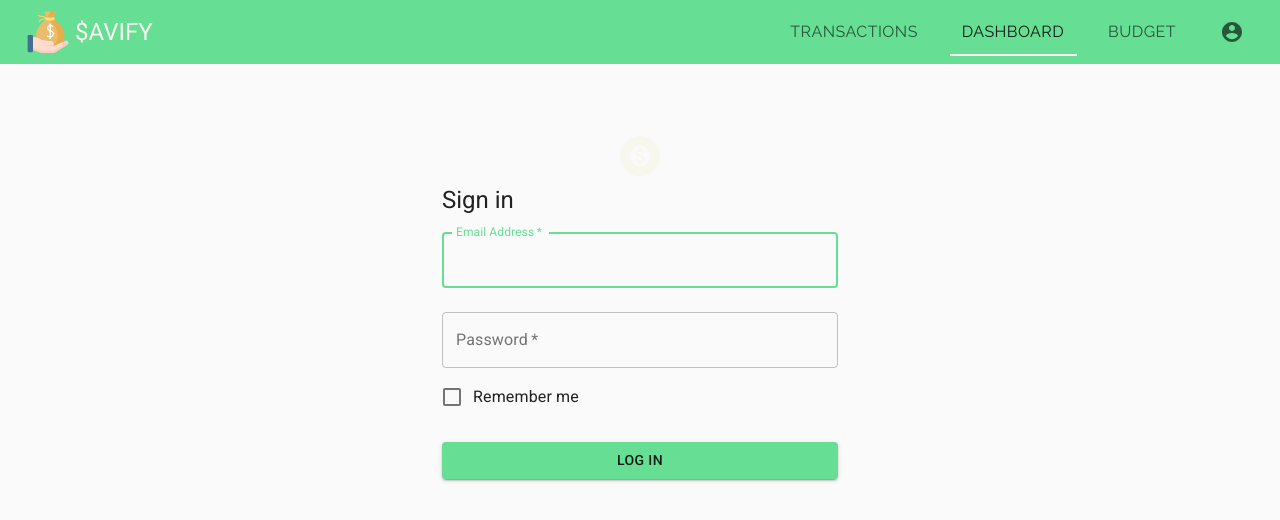
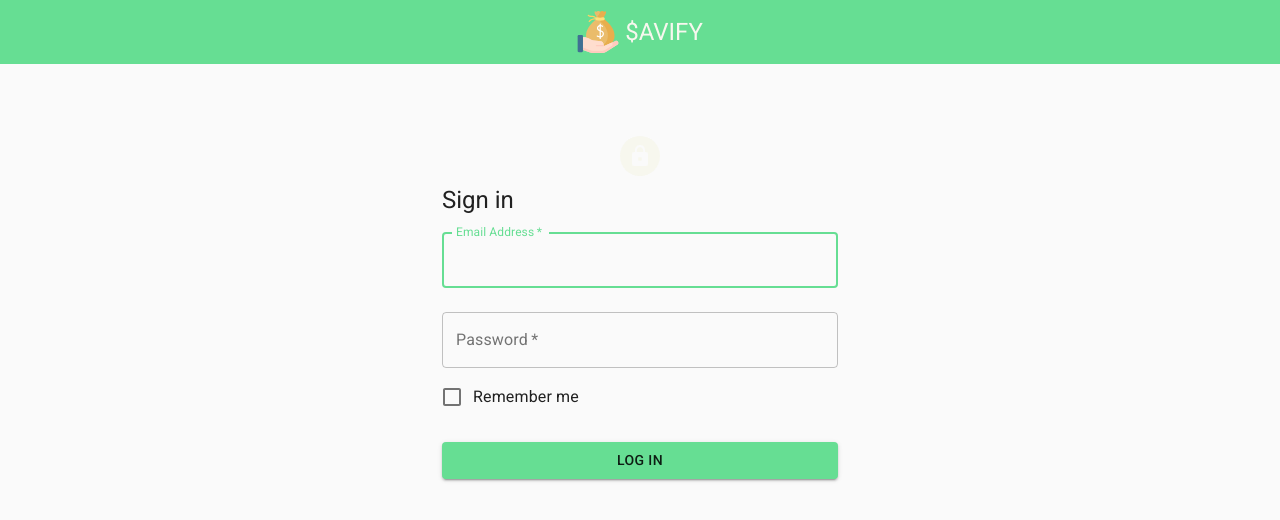
Before and after one commit to jerome-chua/pfintracker-frontend, a React (Create React App) app: page / in a window 1280 px wide. Shown: the top 520 px of the page. Built offline with nearby package versions, Linux system fonts and the light colour scheme; no server answers.

Commit message:
Add conditional rendering of guest navbar and other styling

```diff
--- a/src/components/App.jsx
+++ b/src/components/App.jsx
@@ -4,6 +4,7 @@ import { BrowserRouter as Router, Switch, Route } from "react-router-dom";
 import { ThemeProvider } from "@material-ui/styles";
 import theme from "./ui/Theme.jsx";
 import UserHeader from "../components/ui/UserHeader";
+import GuestHeader from "../components/ui/GuestHeader";
 import Transactions from "./Transactions.jsx";
 import Dashboard from "./Dashboard.jsx";
 import LoginForm from "./LoginForm.jsx";
@@ -18,31 +19,26 @@ export default function App() {
 
   const [user, setUser] = useState({ name: "", email: "" });
   const [error, setError] = useState("");
+  const [loggedIn, setLoggedIn] = useState(false);
 
   const Login = (details) => {
-    console.log(details);
-
     if (
       details.email === bypassUser.email &&
       details.password === bypassUser.password
     ) {
       console.log("Logged in");
+      setLoggedIn(true);
     } else {
-      console.log("details dont match");
       setError("Details do not match!");
     }
-  };
-
-  const Logout = () => {
-    console.log("Logged out");
   };
 
   return (
     <SavifyProvider>
       <ThemeProvider theme={theme}>
         <Router>
-          {/*TODO: Cater for 2 different navbars */}
-          <UserHeader />
+          {loggedIn ? <UserHeader /> : <GuestHeader />}
+
           <Switch>
             <Route exact path="/transactions">
               <Transactions />
@@ -58,11 +54,7 @@ export default function App() {
             </Route>
             <Route exact path="/">
               {user.email !== "" ? (
-                <div className="welcome">
-                  <h2>
-                    Welcome back! <span>{user.name}</span>
-                  </h2>
-                </div>
+                <Dashboard />
               ) : (
                 <LoginForm Login={Login} error={error} />
               )}
--- a/src/components/LoginForm.jsx
+++ b/src/components/LoginForm.jsx
@@ -10,9 +10,8 @@ import {
   FormControlLabel,
   Checkbox,
   Snackbar,
-  Alert,
 } from "@material-ui/core";
-import { MonetizationOn } from "@material-ui/icons";
+import { Lock } from "@material-ui/icons";
 import MuiAlert from "@material-ui/lab/Alert";
 
 const useStyles = makeStyles((theme) => ({
@@ -66,7 +65,7 @@ export default function LoginForm({ Login, error }) {
       <CssBaseline />
       <div className={classes.paper}>
         <Avatar className={classes.avatar}>
-          <MonetizationOn />
+          <Lock />
         </Avatar>
         <form onSubmit={handleSubmit}>
           <div className="form-inner">
--- /dev/null
+++ b/src/components/ui/GuestHeader.jsx
@@ -0,0 +1,83 @@
+import React, { cloneElement } from "react";
+import {
+  AppBar,
+  Toolbar,
+  useScrollTrigger,
+  Typography,
+  Button,
+  Box,
+} from "@material-ui/core";
+import { makeStyles } from "@material-ui/styles";
+import { Link } from "react-router-dom";
+
+function ElevationScroll(props) {
+  const { children } = props;
+  const trigger = useScrollTrigger({
+    disableHysteresis: true,
+    threshold: 0,
+  });
+
+  return cloneElement(children, {
+    elevation: trigger ? 4 : 0,
+  });
+}
+
+// Set cushion below appbar
+const useStyles = makeStyles((theme) => ({
+  toolbarMargin: {
+    ...theme.mixins.toolbar,
+    marginBottom: "2em",
+  },
+  logo: {
+    height: "2em",
+    padding: 3,
+    verticalAlign: "middle",
+  },
+  logoContainer: {
+    padding: 0,
+    "&:hover": {
+      backgroundColor: "transparent",
+    },
+  },
+  tabsContainer: {
+    marginLeft: "auto",
+  },
+  tab: {
+    ...theme.typography.tab,
+    minWidth: 12,
+    marginLeft: "20px",
+  },
+}));
+
+export default function UserHeader(props) {
+  const classes = useStyles();
+
+  return (
+    <>
+      <ElevationScroll>
+        <AppBar position="fixed" color="primary">
+          <Toolbar>
+            <Box m="auto">
+              <Button
+                component={Link}
+                to="/"
+                className={classes.logoContainer}
+                disableRipple
+              >
+                <Typography variant="h5" color="secondary">
+                  <img
+                    alt="company logo"
+                    className={classes.logo}
+                    src="./logo.svg"
+                  />
+                  <span className={classes.logo}>$AVIFY</span>
+                </Typography>
+              </Button>
+            </Box>
+          </Toolbar>
+        </AppBar>
+      </ElevationScroll>
+      <div className={classes.toolbarMargin} />
+    </>
+  );
+}
```
